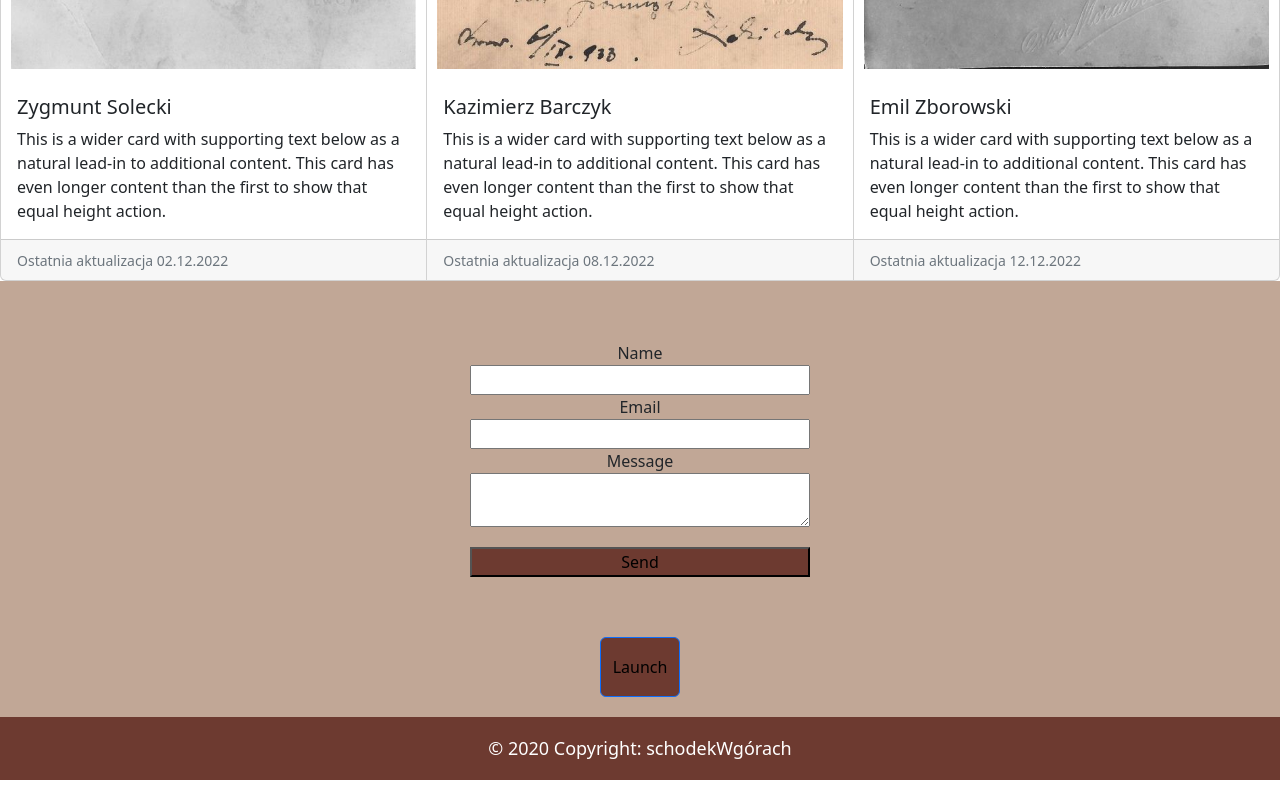
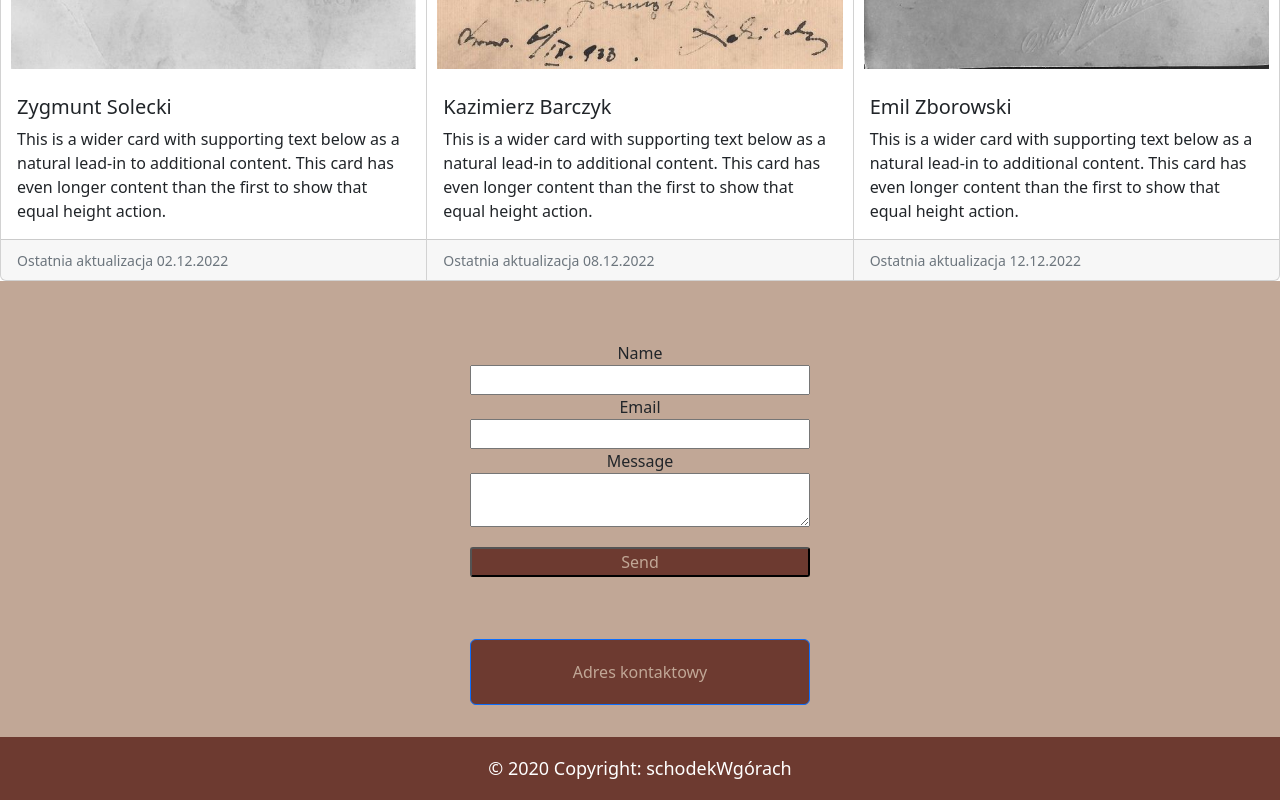
Before and after one commit to schodekWgorach/ps003_family-page, a React (Create React App) app: page / in a window 1280 px wide. Shown: the part 1572-2372 px from the top of the page. Built offline with nearby package versions, Linux system fonts and the light colour scheme.

Commit message:
Card_cleaning_v_2

```diff
--- a/src/components/element/according/index.js
+++ b/src/components/element/according/index.js
@@ -2,9 +2,9 @@ import Accordion from 'react-bootstrap/Accordion';
 
 function History() {
     return (
-        <Accordion defaultActiveKey="0" className="p-6">
+        <Accordion defaultActiveKey="0" className="p-6"  id='history'>
             <Accordion.Item eventKey="0">
-                <Accordion.Header id='history'>Historia</Accordion.Header>
+                <Accordion.Header >Historia</Accordion.Header>
                 <Accordion.Body>
                     Legendy rodzinne:
 
--- a/src/components/element/carousel/index.js
+++ b/src/components/element/carousel/index.js
@@ -43,7 +43,7 @@ function IndividualIntervalsExample() {
                     src={img2}
                     alt="Na polu"
                 />
-                <Carousel.Caption>
+                <Carousel.Caption >
                     <h3>Stasia w polu na wschodzie</h3>
                     <p>
                         Wiosna kobiety chodziły w wiankach na głowie zwłaszcza na wschodzie.
--- a/src/components/element/contact/_contact.scss
+++ b/src/components/element/contact/_contact.scss
@@ -30,6 +30,7 @@
   }
   &InputButton{
     margin-top: 20px;
+
     background-color: #6D3A30;
   }
 }
--- a/src/components/element/contact/index.js
+++ b/src/components/element/contact/index.js
@@ -26,11 +26,11 @@ const Contact = () => {
         <form ref={form} onSubmit={sendEmail} className='myForm' id='contact' >
             <div className='myForm myFormBox'>
                 <label>Name</label>
-                <input type="text" className='myFormBoxInput' name="user_name" />
+                <input type="text" className='myFormBoxInput' name="user_name" aria-label="name"/>
                 <label>Email</label>
-                <input type="email" className='myFormBoxEmail' name="user_email" />
+                <input type="email" className='myFormBoxEmail' name="user_email" aria-label="email"/>
                 <label>Message</label>
-                <textarea name="message" className='myFormBoxMassage' />
+                <textarea name="message" className='myFormBoxMassage' aria-label="message"/>
                 <input type="submit" value="Send" className='myFormBoxInputButton' placeholder={''}/>
             </div>
         </form>
--- a/src/components/element/footer/_footer.scss
+++ b/src/components/element/footer/_footer.scss
@@ -2,18 +2,30 @@
 @import "../../../scss/_variables";
 
 .footer_box {
-  padding-bottom: 20px;
+  padding-bottom: 60px;
   background-color: map-get($colors, "primary");
-  height: 80px;
+  height: 100px;
   width: auto;
   position: relative;
   display: flex;
   justify-content: center;
+
+}
+
+.footer-ofcan {
+  background-color: map-get($colors, "primary");
+  display: flex;
+  justify-content: center;
+  padding: 30px;
+
 }
 
 .btn-primary{
+  padding: 20px 0;
+  display: flex;
+  justify-content: center;
   background-color: map-get($colors, "second");
-  color: map-get($colors, "header");
   text-decoration: none;
-
+  width: 340px;
+  color:map-get($colors, "primary");
 }
--- a/src/components/element/footer/index.js
+++ b/src/components/element/footer/index.js
@@ -31,21 +31,22 @@ function Example() {
 
     return (
         <div className="footer_box">
+            <div className="footer_box myForm">
                 <Button variant="primary" onClick={handleShow}>
-                Launch
+                    Adres kontaktowy
                 </Button>
 
-            <Offcanvas show={show} onHide={handleClose}>
+                <Offcanvas className="footer-ofcan" show={show} onHide={handleClose}>
                     <Offcanvas.Header closeButton>
                         <Offcanvas.Title>Adres kontaktowy</Offcanvas.Title>
                     </Offcanvas.Header>
-                <Offcanvas.Body>
+                    <Offcanvas.Body className="footer-ofcan">
                         Szymon Schodnicki
                         ul.Czysta 8/2
                         43-300 Bielsko-Biała
-
                     </Offcanvas.Body>
                 </Offcanvas>
+            </div>
         </div>
 
     );
--- a/src/components/element/threeContainer/index.js
+++ b/src/components/element/threeContainer/index.js
@@ -7,11 +7,11 @@ import img3 from "../../../assets/threeContainer/img_person3.jpg";
 
 function ThreeContainer() {
     return (
-        <div>
+        <div id='ancestyry'>
         <CardGroup >
             <Card>
                 <Card.Img variant="top" src={img} alt="Zygmunt Solecki" />
-                <Card.Body id='ancestyry' >
+                <Card.Body  >
                     <Card.Title>Zygmunt Solecki</Card.Title>
                     <Card.Text>
                         This is a wider card with supporting text below as a natural lead-in
--- a/src/scss/_custom.scss
+++ b/src/scss/_custom.scss
@@ -10,6 +10,11 @@
   color: map-get($colors, "header");
 }
 
+.myFormBoxInputButton{
+  color: map-get($colors, "primary");
+  border-radius: 3px;
+}
+$lighter: map-get($colors, "primary");
 $dark: map-get($colors, "primary");
 $accordion-button-focus-border-color:  map-get($colors, "add"); //#664229
 $accordion-button-focus-box-shadow:  map-get($colors, "primary");
```
Lines whose indentation alone changed are shown as unchanged.
